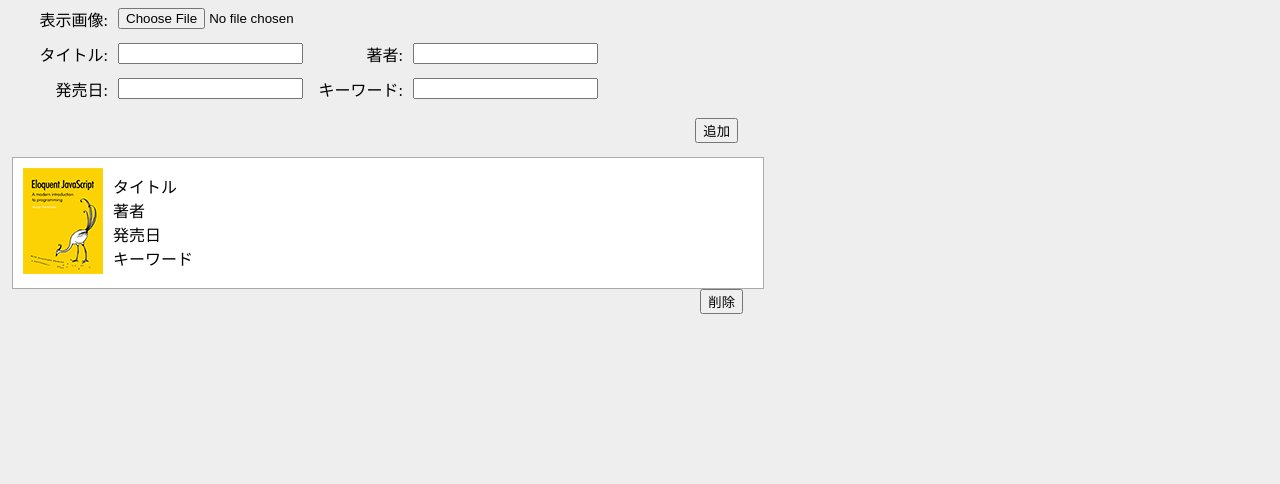
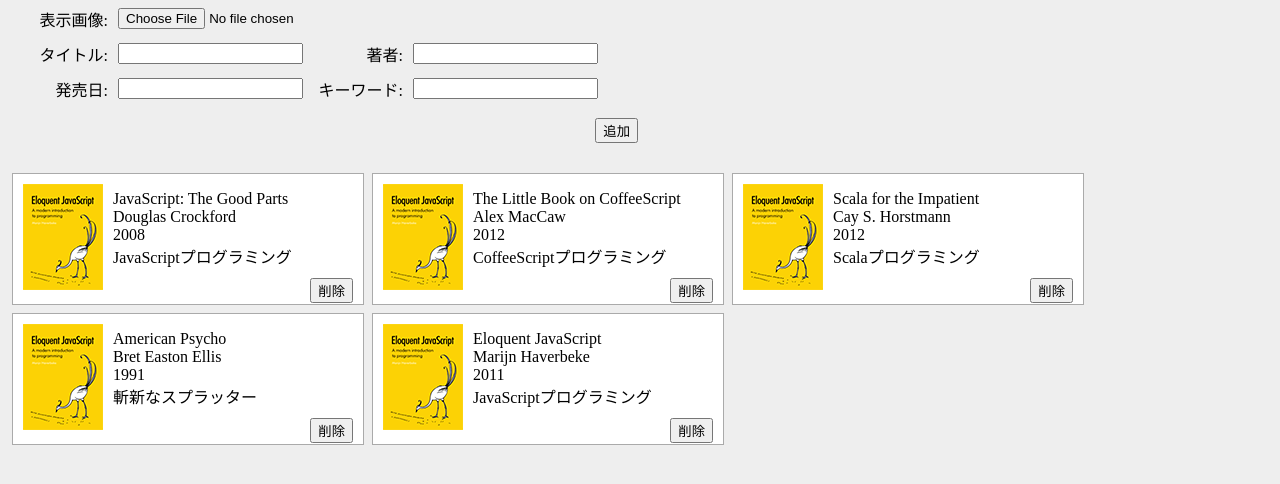
Before and after one commit to orangeeeee/jq-ud, a website: page backbone-library/site/index.html in a window 1280 px wide. Drawn offline with Linux system fonts and the light colour scheme.

Commit message:
一時コミット

```diff
--- a/backbone-library/site/css/screen.css
+++ b/backbone-library/site/css/screen.css
@@ -51,7 +51,7 @@
 }
 
 #addBook div {
-	width: 750px;
+	width: 650px;
 }
 
 #addBook div:after {
--- a/backbone-library/site/index.html
+++ b/backbone-library/site/index.html
@@ -23,17 +23,6 @@
 				<input id="keywords" type="text" />
 				<button id="add">追加</button>
 			</div>
-			<div class="bookContainer">
-				<img src="img/placeholder.png" />
-				<ul>
-					<li>タイトル</li>
-					<li>著者</li>
-					<li>発売日</li>
-					<li>キーワード</li>
-				</ul>
-
-				<button class="delete">削除</button>
-			</div>
 		</form>
 	<script id="bookTemplate" type="text/template">
 	<img src="<%= coverImage %>"/>
@@ -45,7 +34,7 @@
 	</ul>
 
 	<button class="delete">削除</button>
-		</script>
+	</script>
 	<script src="../../libs/jquery/jquery-2.1.4.js"></script>
 	<script src="../../libs/underscore/underscore-min.js"></script>
 	<script src="../../libs/backbone/backbone.js"></script>
--- a/backbone-library/site/js/app.js
+++ b/backbone-library/site/js/app.js
@@ -0,0 +1,39 @@
+var app = app || {};
+
+$(function () {
+
+	var books = [
+		{
+			title: 'JavaScript: The Good Parts',
+			author: 'Douglas Crockford',
+			releaseDate: '2008',
+			keywords: 'JavaScriptプログラミング'
+		},
+		{
+			title: 'The Little Book on CoffeeScript',
+			author: 'Alex MacCaw',
+			releaseDate: '2012',
+			keywords: 'CoffeeScriptプログラミング'
+		},
+		{
+			title: 'Scala for the Impatient',
+			author: 'Cay S. Horstmann',
+			releaseDate: '2012',
+			keywords: 'Scalaプログラミング'
+		},
+		{
+			title: 'American Psycho',
+			author: 'Bret Easton Ellis',
+			releaseDate: '1991',
+			keywords: '斬新なスプラッター'
+		},
+		{
+			title: 'Eloquent JavaScript',
+			author: 'Marijn Haverbeke',
+			releaseDate: '2011',
+			keywords: 'JavaScriptプログラミング'
+		}
+  ];
+	new app.LibraryView( books );
+
+});
--- a/backbone-library/site/js/collections/library.js
+++ b/backbone-library/site/js/collections/library.js
@@ -2,5 +2,5 @@
 
 app.Library = Backbone.Collection.extend({
 
-	model:app.Book;
+	model:app.Book
 });
--- a/backbone-library/site/js/models/book.js
+++ b/backbone-library/site/js/models/book.js
@@ -7,7 +7,5 @@
 		author: 'unKnown',
 		releaseDate: 'unKnown',
 		keywords: 'nothing'
-	},
-
-	idAttribute: '_id'
+	}
 });
--- a/backbone-library/site/js/views/view-book.js
+++ b/backbone-library/site/js/views/view-book.js
@@ -5,7 +5,7 @@
 
 	tagName: 'div',
 	className: 'bookContainer',
-	template: _.template($('#bookTemplate').html),
+	template: _.template($('#bookTemplate').html()),
 
 	render: function () {
 		//this.$elはtagNameで指定したオブジェクト。
--- a/backbone-library/site/js/views/view-library.js
+++ b/backbone-library/site/js/views/view-library.js
@@ -1,10 +1,27 @@
-var app = app || {};
+app = app || {};
 
-//リスト自身の為のView
 app.LibraryView = Backbone.View.extend({
 	el: '#books',
 
-	initialize:function(initalBooks) {
-		this.collection = new app.Library(initalBooks);
+	initialize: function (initialBooks) {
+		this.collection = new app.Library(initialBooks);
+		this.render();
+	},
+
+	// render library by rendering each book in its collection
+	render: function () {
+		this.collection.each(function (item) {
+			this.renderBook(item);
+		}, this);
+	},
+
+	// render a book by creating a BookView and appending the
+	// element it renders to the library's element
+	//個々の本の描画を行う。
+	renderBook: function (item) {
+		var bookView = new app.BookView({
+			model: item
+		});
+		this.$el.append(bookView.render().el);
 	}
 });
```
